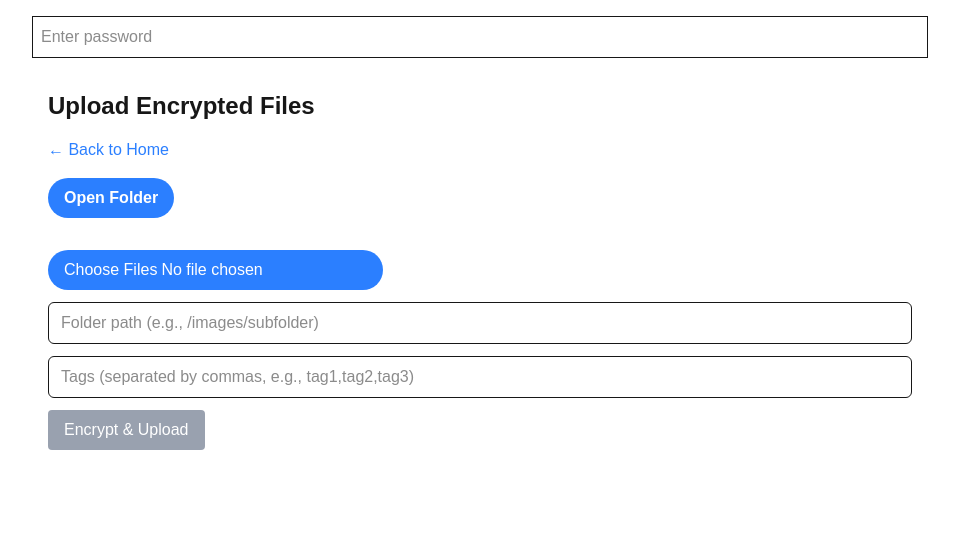
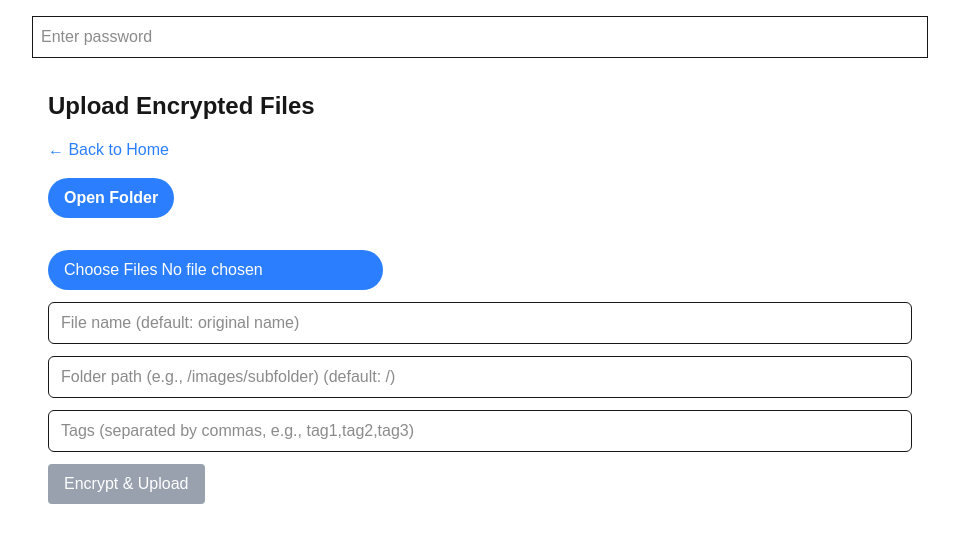
Before and after one commit to zayndamji/filemanager, a Next.js app: page /upload in a window 1280 px wide. Shown: the top 542 px of the page, without its empty margins (160-1119 px from the left). Built offline with nearby package versions, Linux system fonts and the light colour scheme.

Commit message:
added change name when uploading

```diff
--- a/components/FileManager/EncryptUploader.js
+++ b/components/FileManager/EncryptUploader.js
@@ -15,6 +15,7 @@ export default function EncryptUploader({ setStatus }) {
   const [uploadFiles, setUploadFiles] = useState([]);
   const [folderPath, setFolderPath] = useState([]);
   const [tagsInput, setTagsInput] = useState('');
+  const [customFileName, setCustomFileName] = useState('');
 
   const router = useRouter();
 
@@ -39,6 +40,8 @@ export default function EncryptUploader({ setStatus }) {
         const fileData = await uploadFile.arrayBuffer();
         const encryptedFile = await encryptData(fileData, password);
 
+        const finalName = customFileName.trim() || uploadFile.name;
+
         if (uploadFile.type.startsWith("image/")) {
           try {
             const imageBitmap = await createImageBitmap(uploadFile);
@@ -59,9 +62,8 @@ export default function EncryptUploader({ setStatus }) {
             await writablePreview.write(encryptedPreview);
             await writablePreview.close();
 
-            // Create and store preview metadata
             const previewMetadata = {
-              name: `preview-${uploadFile.name}`,
+              name: `preview-${finalName}`,
               type: 'image/jpeg',
               uuid,
               folderPath,
@@ -83,7 +85,7 @@ export default function EncryptUploader({ setStatus }) {
         }
 
         const metadata = {
-          name: uploadFile.name,
+          name: finalName,
           type: uploadFile.type,
           uuid,
           folderPath,
@@ -119,6 +121,7 @@ export default function EncryptUploader({ setStatus }) {
     setUploadFiles([]);
     setFolderPath([]);
     setTagsInput('');
+    setCustomFileName('');
 
     router.push('/');
   };
@@ -134,7 +137,15 @@ export default function EncryptUploader({ setStatus }) {
 
       <input
         type="text"
-        placeholder="Folder path (e.g., /images/subfolder)"
+        placeholder="File name (default: original name)"
+        value={customFileName}
+        onChange={e => setCustomFileName(e.target.value)}
+        className="w-full px-3 py-2 border rounded-md"
+      />
+
+      <input
+        type="text"
+        placeholder="Folder path (e.g., /images/subfolder) (default: /)"
         onChange={e => {
           const raw = e.target.value.trim();
           const parts = raw
```
